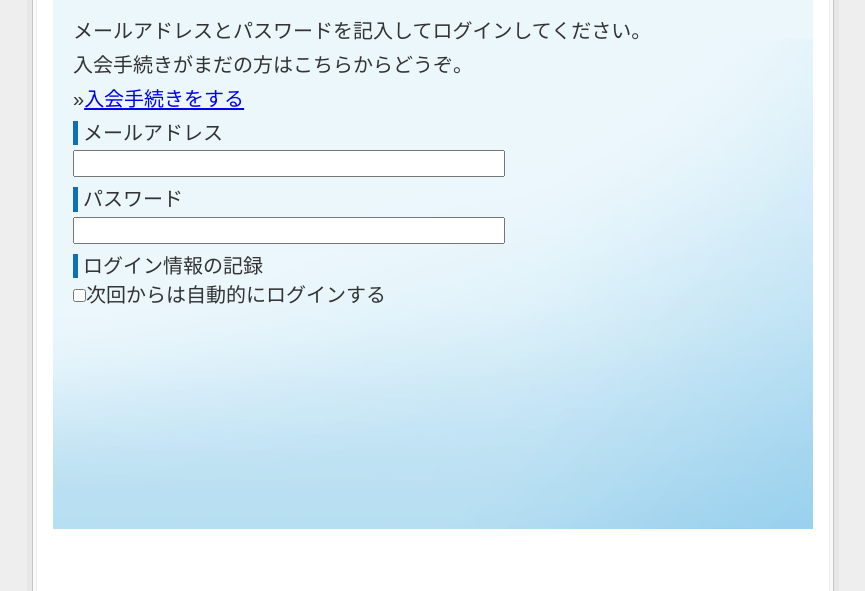
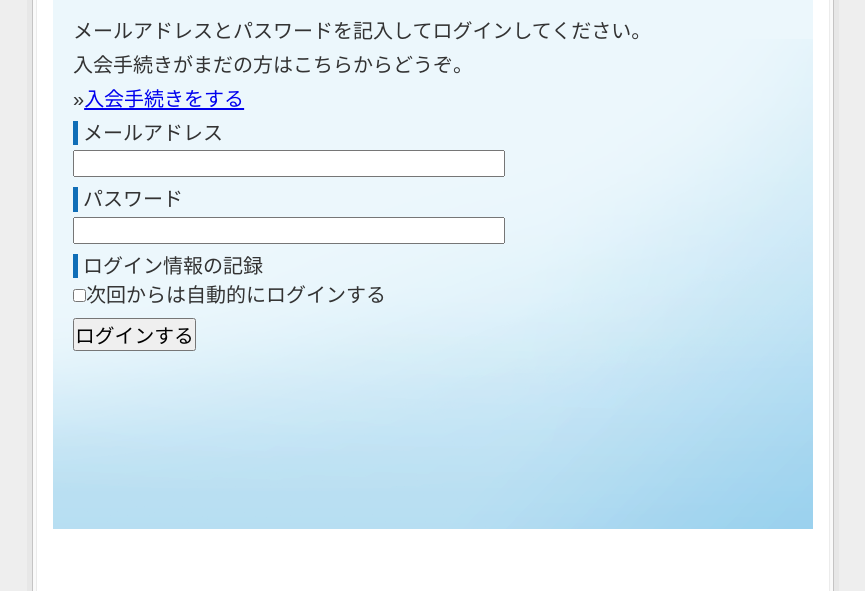
Before and after one commit to y0shihiro/lesson-04-php, a PHP site: page /login.php in a window 1280 px wide. Shown: the part 94-685 px from the top of the page, without its empty margins (207-1072 px from the left). Run offline with PHP 8.4, Linux system fonts and the light colour scheme.

Commit message:
ログインボタンを追加修正

```diff
--- a/login.php
+++ b/login.php
@@ -36,6 +36,7 @@
             <input id="save" type="checkbox" name="save" value="on"><label for="save">次回からは自動的にログインする</label>
           </dd>
         </dl>
+        <div><input type="submit" value="ログインする"></div>
       </form>
     </div>
   </div>
```
